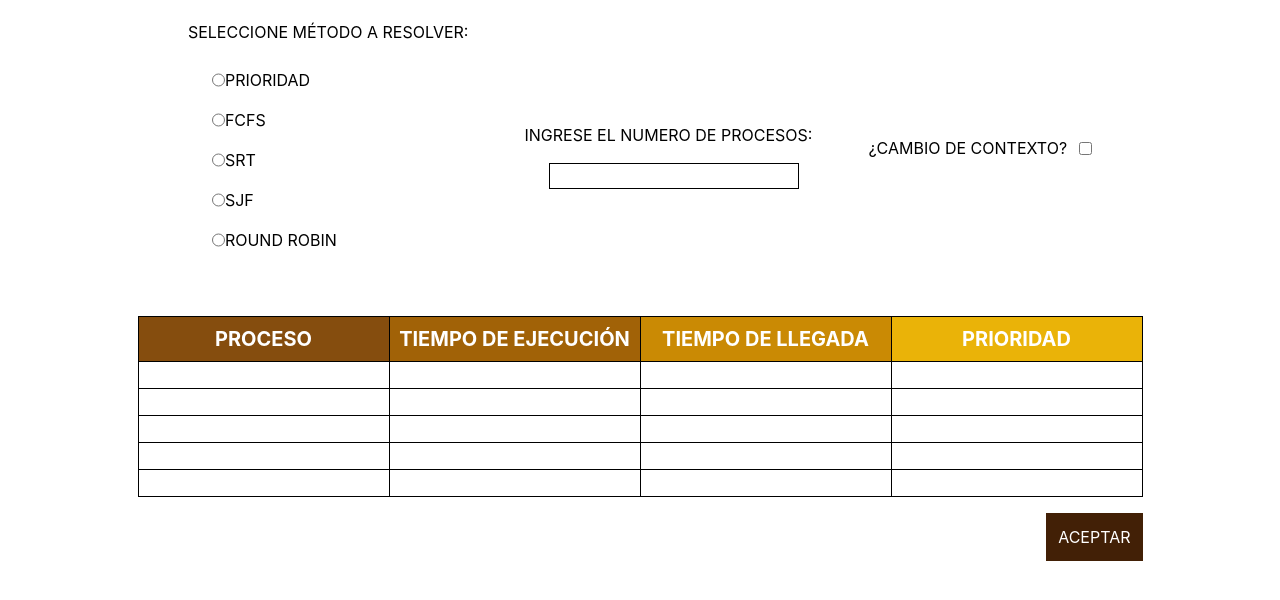
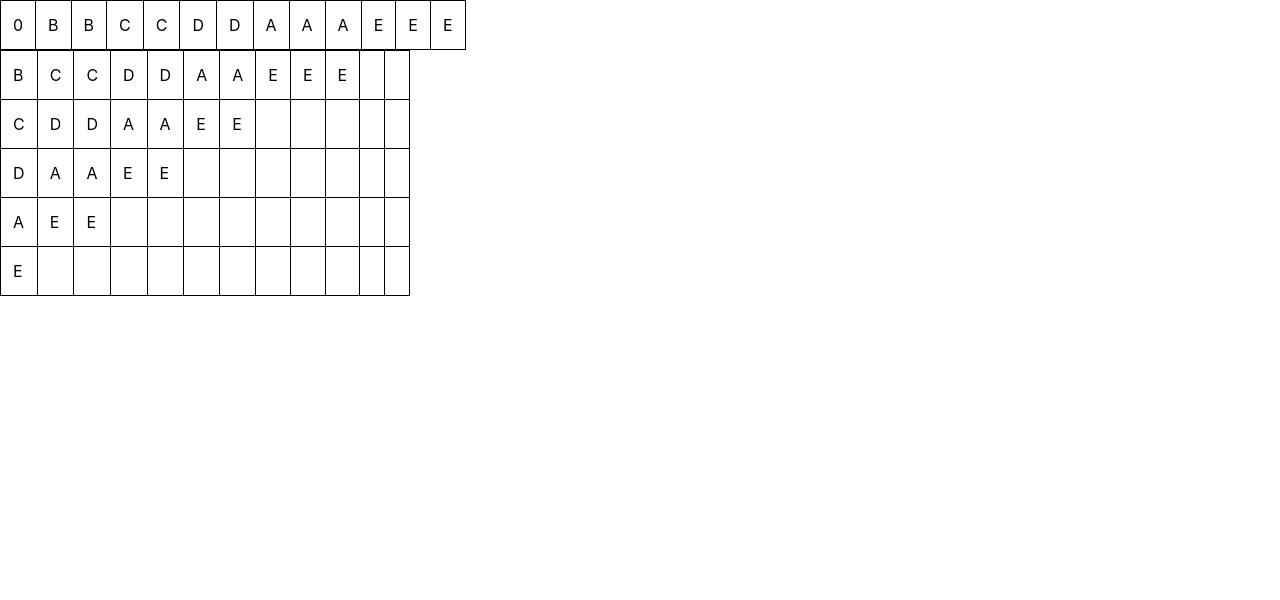
Before and after one commit to iojabal/Asos-Process, a React (Create React App) app in the folder web-page/: page / in a window 1280 px wide. Shown: the top 600 px of the page. Built offline with nearby package versions, Linux system fonts and the light colour scheme.

Commit message:
Actualization - Table Output

```diff
--- a/web-page/src/App.js
+++ b/web-page/src/App.js
@@ -1,8 +1,9 @@
 import './App.css';
 import Home from './View/Home/Home.jsx'
+import OutputTable from './components/OutputTable/OutputTTable.jsx'
 function App() {
   return (
-      <Home></Home>
+    <OutputTable></OutputTable>
   );
 }
 
--- /dev/null
+++ b/web-page/src/components/OutputTable/OutputTTable.jsx
@@ -0,0 +1,104 @@
+import { useState } from "react";
+
+export default function OutputTable(){
+    const [queue, setQueue] = useState(
+        [
+            [
+                "B",
+                "C",
+                "D",
+                "A",
+                "E"
+            ],
+            [
+                "C",
+                "D",
+                "A",
+                "E"
+            ],
+            [
+                "C",
+                "D",
+                "A",
+                "E"
+            ],
+            [
+                "D",
+                "A",
+                "E"
+            ],
+            [
+                "D",
+                "A",
+                "E"
+            ],
+            [
+                "A",
+                "E"
+            ],
+            [
+                "A",
+                "E"
+            ],
+            [
+                "E"
+            ],
+            [
+                "E"
+            ],
+            [
+                "E"
+            ],
+            [],
+            []
+        ]
+    )
+
+    const [execution, setExecution] = useState( [
+        0,
+        "B",
+        "B",
+        "C",
+        "C",
+        "D",
+        "D",
+        "A",
+        "A",
+        "A",
+        "E",
+        "E",
+        "E"
+    ]
+)
+
+const maxLength = Math.max(...queue.map((datos) => (Array.isArray(datos) ? datos.length : 1)));
+
+// Crea un nuevo arreglo transpuesto
+const transposedQueue = Array.from({ length: maxLength }, (_, colIndex) =>
+  queue.map((datos) => (datos[colIndex]))
+);
+
+    return(
+        <div>
+            <table className="">
+                <tr>
+                    {execution.map((executionData,rowIndex) => (
+                        <td key={rowIndex} className="p-3 border border-black">
+                                {executionData}
+                        </td>
+                    ))}
+                </tr>
+            </table>
+
+            <table>
+                {transposedQueue.map((column, colIndex) => (
+                <tr key={colIndex} className=" ">
+                    {column.map((proc, rowIndex) => (
+                    <td key={rowIndex} className=" p-3 border border-black">{proc}</td>
+                    ))}
+                </tr>
+                ))}
+            </table>
+        </div>
+    );
+}
```
